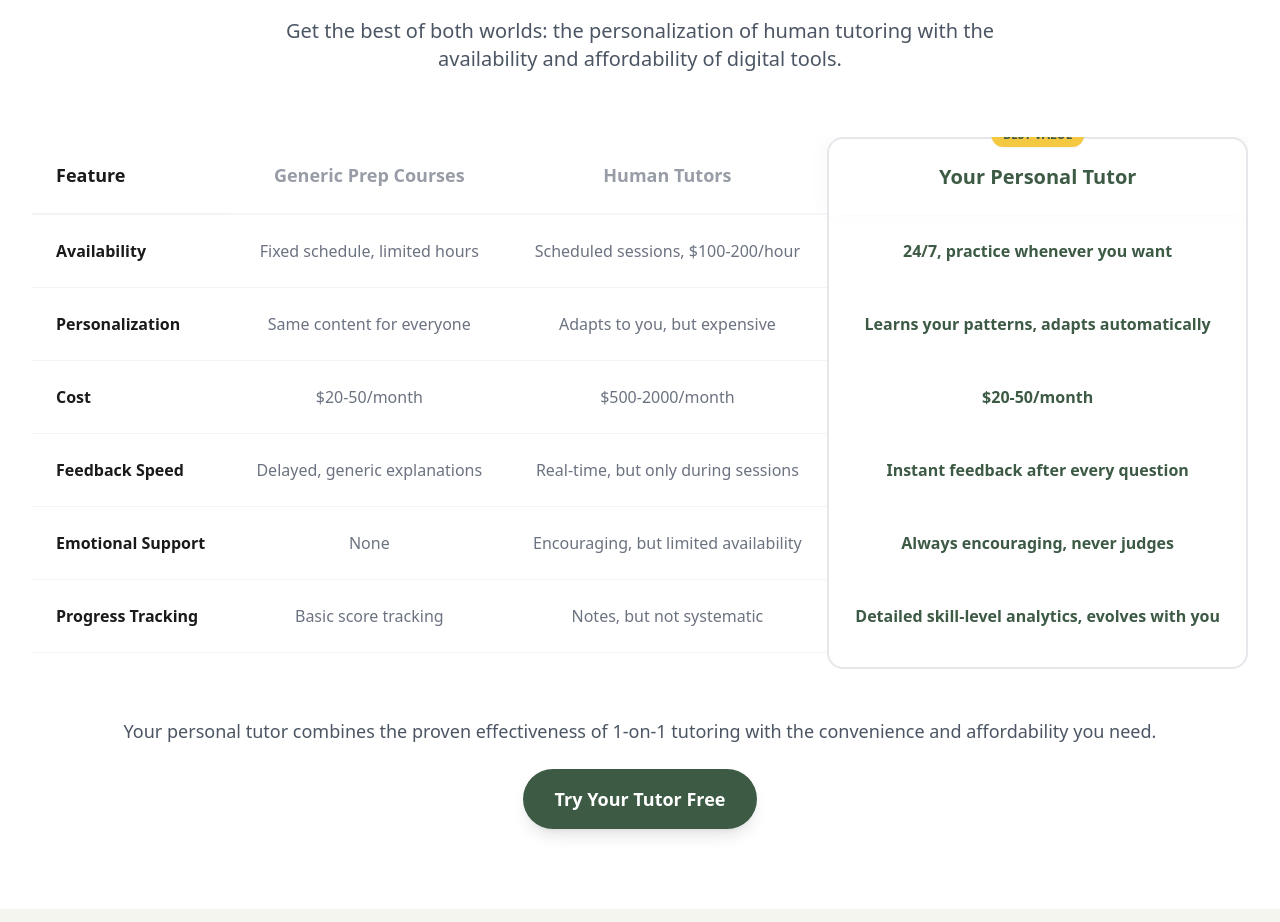
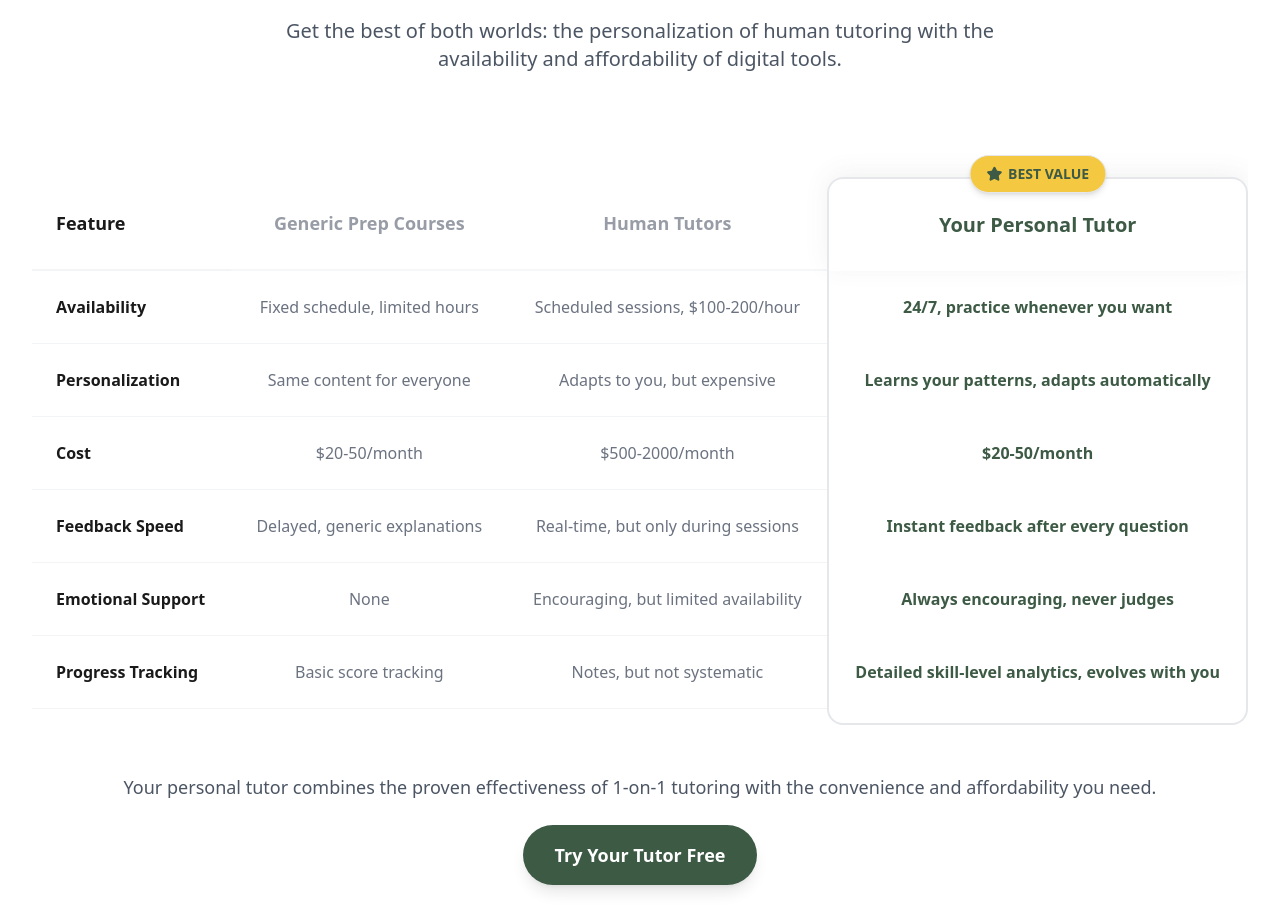
Before and after one commit to RaquazaCode/SAT-Adaptive-Mastery-Web-App, a React (Vite) app: page / in a window 1280 px wide. Shown: the part 4090-5012 px from the top of the page. Built offline with nearby package versions, Linux system fonts and the light colour scheme.

Commit message:
fix(tutor-comparison): unclip BEST VALUE badge, strengthen column
- Add pt-10 to table wrapper so badge is not cut off above
- Move badge to -top-6; add Star icon and larger pill (text-sm, px-4 py-2)
- Stronger 'Your Personal Tutor' column: bg/10, border/20, shadow

```diff
--- a/src/components/TutorComparison.tsx
+++ b/src/components/TutorComparison.tsx
@@ -1,5 +1,5 @@
 import React from 'react';
-import { Check, X } from 'lucide-react';
+import { Check, Star } from 'lucide-react';
 
 const comparisonData = [
   {
@@ -53,7 +53,7 @@ export function TutorComparison() {
           </p>
         </div>
 
-        <div className="overflow-x-auto">
+        <div className="overflow-x-auto pt-10">
           <table className="w-full border-separate border-spacing-0">
             <thead>
               <tr>
@@ -66,8 +66,9 @@ export function TutorComparison() {
                 <th className="text-center py-6 px-6 font-bold text-gray-500 text-lg border-b-2 border-gray-100 opacity-70">
                   Human Tutors
                 </th>
-                <th className="relative text-center py-6 px-6 font-bold text-[var(--color-primary)] text-xl bg-[var(--color-primary)]/5 rounded-t-2xl border-t-2 border-x-2 border-[var(--color-primary)]/10 shadow-[0_-4px_20px_rgba(61,90,69,0.05)]">
-                  <div className="absolute -top-4 left-1/2 transform -translate-x-1/2 bg-[var(--color-accent-yellow)] text-[var(--color-primary)] text-xs font-bold px-3 py-1 rounded-full shadow-sm">
+                <th className="relative text-center py-8 px-6 font-bold text-[var(--color-primary)] text-xl bg-[var(--color-primary)]/10 rounded-t-2xl border-t-2 border-x-2 border-[var(--color-primary)]/20 shadow-[0_-4px_24px_rgba(61,90,69,0.08)]">
+                  <div className="absolute left-1/2 -translate-x-1/2 -top-6 flex items-center gap-1.5 bg-[var(--color-accent-yellow)] text-[var(--color-primary)] text-sm font-bold px-4 py-2 rounded-full shadow-md border border-[var(--color-primary)]/20 whitespace-nowrap">
+                    <Star className="w-4 h-4 fill-current" aria-hidden />
                     BEST VALUE
                   </div>
                   Your Personal Tutor
```
